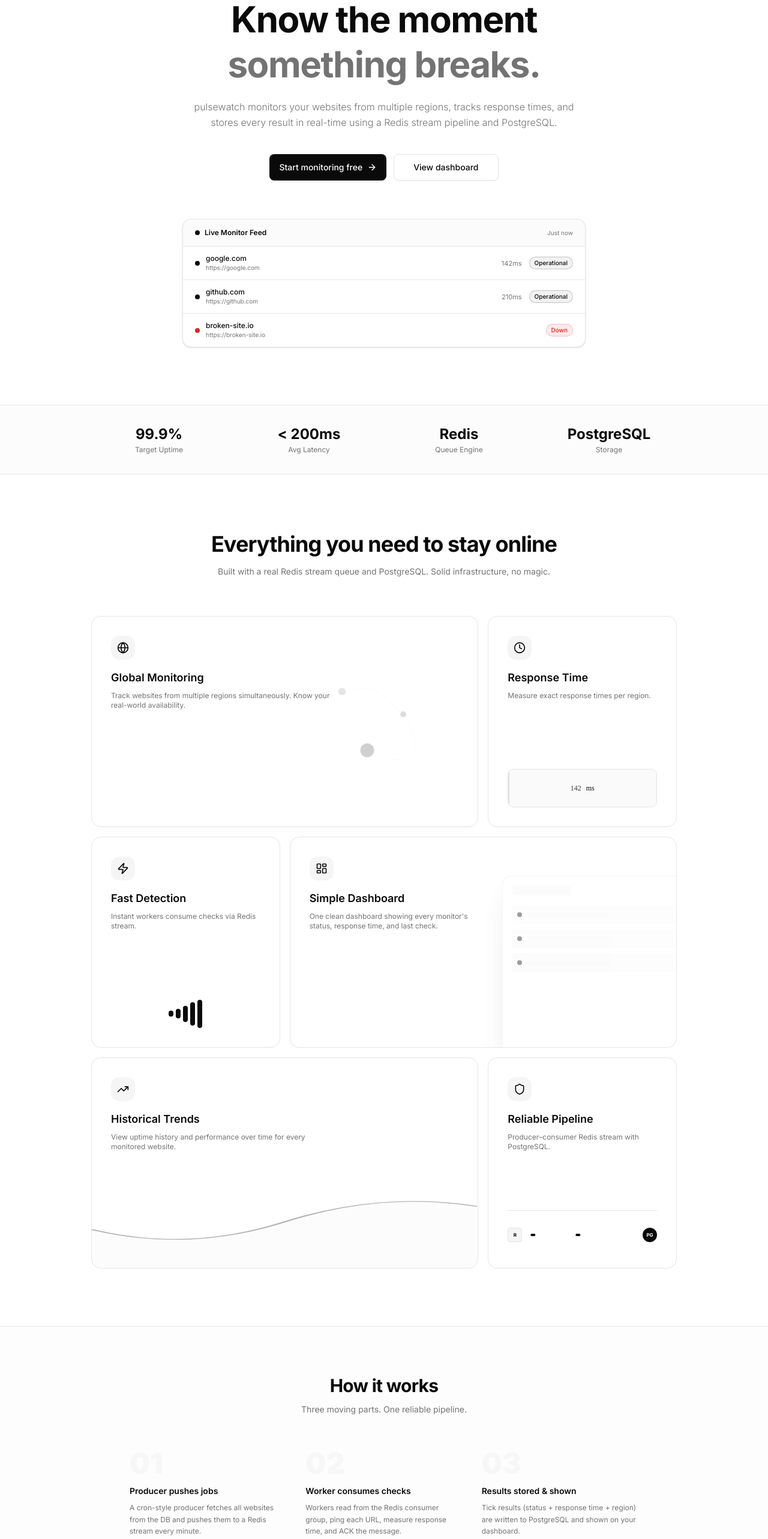
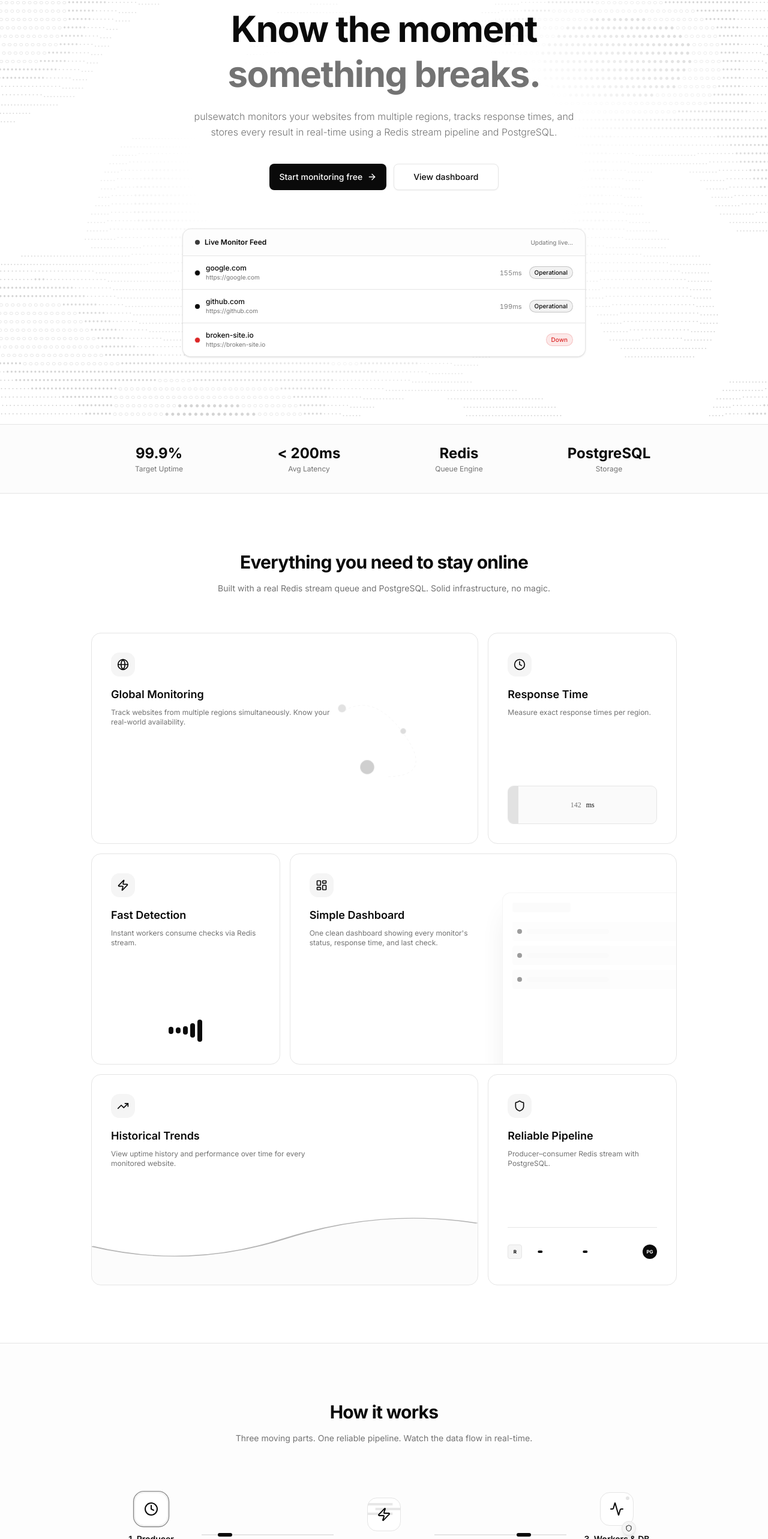
Before and after one commit to RaunaK-cap/Betteruptime, a Next.js app in the folder apps/web2/: page / in a window 1280 px wide. Shown: the part 210-2776 px from the top of the page at 60% size. Built offline with nearby package versions, Linux system fonts and the light colour scheme.

Commit message:
revamp landing page

```diff
--- a/apps/web2/app/page.tsx
+++ b/apps/web2/app/page.tsx
@@ -1,11 +1,119 @@
 "use client";
 
+import { useState, useEffect } from "react";
 import Link from "next/link";
 import { motion } from "framer-motion";
 import { Activity, ArrowRight, CheckCircle2, Globe, Clock, TrendingUp, Shield, Zap, ChevronRight, LayoutDashboard } from "lucide-react";
 import { Button } from "@/components/ui/button";
 import { ModeToggle } from "@/components/themetoggler";
 
+const ASCII_WAVE = (() => {
+  const rows = 60;
+  const cols = 300;
+  let map = "";
+  for (let y = 0; y < rows; y++) {
+    let row = "";
+    for (let x = 0; x < cols; x++) {
+      const nx = (x / cols) * 8;
+      const ny = (y / rows) * 6;
+      // Abstract wave topography math
+      const val = Math.sin(nx * 3) * Math.cos(ny * 2) + Math.sin(nx + ny) * 0.8;
+
+      if (val > 1.2) row += "●";
+      else if (val > 0.8) row += "○";
+      else if (val > 0.4) row += "•";
+      else if (val > 0) row += "·";
+      else if (val > -0.4) row += ".";
+      else row += " ";
+    }
+    map += row + "\n";
+  }
+  return map;
+})();
+
+const LiveMonitorCard = () => {
+  const [sites, setSites] = useState([
+    { id: 1, url: "google.com", baseMs: 142, currentMs: 142, status: "up" },
+    { id: 2, url: "github.com", baseMs: 210, currentMs: 210, status: "up" },
+    { id: 3, url: "broken-site.io", baseMs: 0, currentMs: 0, status: "down" },
+  ]);
+
+  // Simulate live ping updates
+  useEffect(() => {
+    const interval = setInterval(() => {
+      setSites(prev => prev.map(site => {
+        if (site.status === "down") return site;
+        // Randomly fluctuate ping by ±15ms
+        const variance = Math.floor(Math.random() * 30) - 15;
+        return { ...site, currentMs: site.baseMs + variance };
+      }));
+    }, 2000);
+    return () => clearInterval(interval);
+  }, []);
+
+  return (
+    <motion.div
+      className="mt-16 mx-auto max-w-2xl rounded-xl border border-border bg-card shadow-sm overflow-hidden text-left"
+      initial={{ opacity: 0, y: 30 }}
+      animate={{ opacity: 1, y: 0 }}
+      transition={{ delay: 0.3, duration: 0.6, ease: "easeOut" }}
+    >
+      <div className="flex items-center justify-between px-5 py-3.5 border-b border-border bg-muted/20">
+        <div className="flex items-center gap-2">
+          <motion.span
+            className="h-2 w-2 rounded-full bg-foreground"
+            animate={{ opacity: [1, 0.3, 1] }}
+            transition={{ duration: 2, repeat: Infinity }}
+          />
+          <span className="text-xs font-semibold">Live Monitor Feed</span>
+        </div>
+        <span className="text-[10px] text-muted-foreground">Updating live...</span>
+      </div>
+      <div>
+        {sites.map((site, idx) => (
+          <motion.div
+            key={site.id}
+            className="flex items-center justify-between px-5 py-3 border-b border-border last:border-0 bg-background"
+            initial={{ opacity: 0, x: -20 }}
+            animate={{ opacity: 1, x: 0 }}
+            transition={{ delay: 0.5 + idx * 0.1, duration: 0.4 }}
+          >
+            <div className="flex items-center gap-2.5">
+              <motion.span
+                className={`h-2 w-2 rounded-full shrink-0 ${site.status === "up" ? "bg-foreground" : "bg-destructive"}`}
+                animate={{ scale: [1, 1.2, 1] }}
+                transition={{ duration: 2, repeat: Infinity, delay: idx * 0.3 }}
+              />
+              <div>
+                <p className="text-xs font-medium">{site.url}</p>
+                <p className="text-[10px] text-muted-foreground">https://{site.url}</p>
+              </div>
+            </div>
+            <div className="flex items-center gap-3">
+              {site.status === "up" && (
+                <motion.span
+                  key={site.currentMs}
+                  initial={{ opacity: 0, y: -5 }}
+                  animate={{ opacity: 1, y: 0 }}
+                  className="text-[11px] text-muted-foreground tabular-nums"
+                >
+                  {site.currentMs}ms
+                </motion.span>
+              )}
+              <span className={`text-[10px] font-medium px-2 py-0.5 rounded-full border ${
+                site.status === "up"
+                  ? "bg-foreground/5 text-foreground border-foreground/20"
+                  : "bg-destructive/10 text-destructive border-destructive/20"
+              }`}>
+                {site.status === "up" ? "Operational" : "Down"}
+              </span>
+            </div>
+          </motion.div>
+        ))}
+      </div>
+    </motion.div>
+  );
+};
 
 
 export default function Landing() {
@@ -48,12 +156,21 @@ export default function Landing() {
       </header>
 
       {/* ── HERO ── */}
-      <section className="relative overflow-hidden border-b border-border">
-        {/* Grid */}
-        <div className="absolute inset-0 -z-10"
-          style={{ backgroundImage: "linear-gradient(var(--border) 1px,transparent 1px),linear-gradient(90deg,var(--border) 1px,transparent 1px)", backgroundSize: "48px 48px" }} />
+      <section className="relative overflow-hidden border-b border-border isolate">
+        {/* Typography / ASCII Background */}
+        <div
+          className="absolute inset-0 z-[-1] flex items-center justify-center overflow-hidden opacity-30 dark:opacity-40 pointer-events-none select-none"
+          style={{
+            maskImage: 'radial-gradient(ellipse at center, transparent 35%, black 75%)',
+            WebkitMaskImage: 'radial-gradient(ellipse at center, transparent 35%, black 75%)'
+          }}
+        >
+          <pre className="text-[12px] leading-[14px] tracking-[0.2em] font-mono text-muted-foreground whitespace-pre font-bold text-center">
+            {ASCII_WAVE}
+          </pre>
+        </div>
 
-        <div className="mx-auto max-w-4xl px-6 py-24 text-center">
+        <div className="relative z-10 mx-auto max-w-4xl px-6 py-28 text-center">
           <motion.div initial={{ opacity: 0, y: 20 }} animate={{ opacity: 1, y: 0 }} transition={{ duration: 0.5 }}>
             <div className="inline-flex items-center gap-1.5 rounded-full border border-border bg-muted px-3 py-1 text-[11px] font-medium text-foreground mb-6">
               <span className="h-1.5 w-1.5 rounded-full bg-foreground" />
@@ -81,45 +198,7 @@ export default function Landing() {
           </motion.div>
 
           {/* Mock monitor card */}
-          <motion.div
-            className="mt-16 mx-auto max-w-2xl rounded-xl border border-border bg-card shadow-sm overflow-hidden text-left"
-            initial={{ opacity: 0, y: 30 }}
-            animate={{ opacity: 1, y: 0 }}
-            transition={{ delay: 0.3, duration: 0.6 }}
-          >
-            <div className="flex items-center justify-between px-5 py-3.5 border-b border-border bg-muted/40">
-              <div className="flex items-center gap-2">
-                <span className="h-2 w-2 rounded-full bg-foreground" />
-                <span className="text-xs font-semibold">Live Monitor Feed</span>
-              </div>
-              <span className="text-[10px] text-muted-foreground">Just now</span>
-            </div>
-            {[
-              { url: "google.com", ms: 142, status: "up" as const },
-              { url: "github.com", ms: 210, status: "up" as const },
-              { url: "broken-site.io", ms: 0, status: "down" as const },
-            ].map(({ url, ms, status }) => (
-              <div key={url} className="flex items-center justify-between px-5 py-3 border-b border-border last:border-0">
-                <div className="flex items-center gap-2.5">
-                  <span className={`h-2 w-2 rounded-full shrink-0 ${status === "up" ? "bg-foreground" : "bg-destructive"}`} />
-                  <div>
-                    <p className="text-xs font-medium">{url}</p>
-                    <p className="text-[10px] text-muted-foreground">https://{url}</p>
-                  </div>
-                </div>
-                <div className="flex items-center gap-3">
-                  {ms > 0 && <span className="text-[11px] text-muted-foreground">{ms}ms</span>}
-                  <span className={`text-[10px] font-medium px-2 py-0.5 rounded-full border ${
-                    status === "up"
-                      ? "bg-foreground/5 text-foreground border-foreground/20"
-                      : "bg-destructive/10 text-destructive border-destructive/20"
-                  }`}>
-                    {status === "up" ? "Operational" : "Down"}
-                  </span>
-                </div>
-              </div>
-            ))}
-          </motion.div>
+          <LiveMonitorCard />
         </div>
       </section>
 
@@ -145,12 +224,18 @@ export default function Landing() {
       {/* ── FEATURES BENTO GRID ── */}
       <section id="features" className="py-24">
         <div className="mx-auto max-w-5xl px-6">
-          <div className="text-center mb-16">
-            <h2 className="text-3xl sm:text-4xl font-bold tracking-tight mb-4">Everything you need to stay online</h2>
+          <motion.div
+            className="text-center mb-16"
+            initial={{ opacity: 0, y: 30 }}
+            whileInView={{ opacity: 1, y: 0 }}
+            viewport={{ once: true, margin: "-100px" }}
+            transition={{ duration: 0.7, ease: "easeOut" }}
+          >
+            <h2 className="text-2xl sm:text-3xl font-bold tracking-tight mb-4">Everything you need to stay online</h2>
             <p className="text-sm text-muted-foreground max-w-xl mx-auto">
               Built with a real Redis stream queue and PostgreSQL. Solid infrastructure, no magic.
             </p>
-          </div>
+          </motion.div>
 
           <div className="grid grid-cols-1 md:grid-cols-3 gap-4 auto-rows-[22rem]">
             {/* 1. Global Monitoring (Span 2) */}
@@ -339,34 +424,145 @@ export default function Landing() {
         </div>
       </section>
 
-      {/* ── HOW IT WORKS ── */}
-      <section id="how-it-works" className="py-20 border-y border-border bg-muted/20">
-        <div className="mx-auto max-w-4xl px-6">
-          <div className="text-center mb-14">
-            <h2 className="text-2xl sm:text-3xl font-bold tracking-tight mb-3">How it works</h2>
-            <p className="text-sm text-muted-foreground">Three moving parts. One reliable pipeline.</p>
+      {/* ── HOW IT WORKS (ANIMATED PIPELINE) ── */}
+      <section id="how-it-works" className="py-24 border-y border-border bg-muted/20 overflow-hidden">
+        <div className="mx-auto max-w-5xl px-6">
+          <motion.div
+            className="text-center mb-20"
+            initial={{ opacity: 0, y: 30 }}
+            whileInView={{ opacity: 1, y: 0 }}
+            viewport={{ once: true, margin: "-100px" }}
+            transition={{ duration: 0.7, ease: "easeOut" }}
+          >
+            <h2 className="text-2xl sm:text-3xl font-bold tracking-tight mb-4">How it works</h2>
+            <p className="text-sm text-muted-foreground max-w-xl mx-auto">
+              Three moving parts. One reliable pipeline. Watch the data flow in real-time.
+            </p>
+          </motion.div>
+
+          <div className="relative max-w-4xl mx-auto">
+            {/* The Main Pipeline Diagram */}
+            <div className="relative flex flex-col md:flex-row items-center justify-between gap-8 md:gap-4 z-10">
+
+              {/* Node 1: Producer */}
+              <motion.div
+                className="relative flex flex-col items-center group w-full md:w-auto"
+                initial={{ opacity: 0, scale: 0.8 }}
+                whileInView={{ opacity: 1, scale: 1 }}
+                viewport={{ once: true }}
+                transition={{ duration: 0.5 }}
+              >
+                <div className="h-14 w-14 rounded-2xl border border-border bg-card flex items-center justify-center mb-3 relative z-10 group-hover:border-foreground/50 transition-colors">
+                  <Clock className="h-6 w-6 text-foreground" />
+                  {/* Pulse ring */}
+                  <motion.div className="absolute inset-0 rounded-2xl border border-foreground"
+                    animate={{ scale: [1, 1.4, 1.4], opacity: [0.8, 0, 0] }}
+                    transition={{ duration: 2, repeat: Infinity, ease: "easeOut" }}
+                  />
+                </div>
+                <div className="text-center">
+                  <h3 className="text-sm font-semibold">1. Producer</h3>
+                  <p className="text-[11px] text-muted-foreground max-w-[120px] mt-1">Fetches targets & pushes jobs every minute</p>
+                </div>
+              </motion.div>
+
+              {/* Connecting Line 1 */}
+              <div className="hidden md:block flex-1 relative h-0.5 bg-border mx-2">
+                <motion.div className="absolute left-0 top-1/2 -translate-y-1/2 h-1.5 w-6 rounded-full bg-foreground shadow-[0_0_8px_rgba(255,255,255,0.8)]"
+                  animate={{ left: ["0%", "100%"] }}
+                  transition={{ duration: 1.5, repeat: Infinity, ease: "linear" }}
+                />
+              </div>
+              <div className="md:hidden w-0.5 h-12 bg-border relative">
+                 <motion.div className="absolute top-0 left-1/2 -translate-x-1/2 w-1.5 h-6 rounded-full bg-foreground"
+                  animate={{ top: ["0%", "100%"] }}
+                  transition={{ duration: 1.5, repeat: Infinity, ease: "linear" }}
+                />
+              </div>
+
+              {/* Node 2: Redis */}
+              <motion.div
+                className="relative flex flex-col items-center group w-full md:w-auto"
+                initial={{ opacity: 0, scale: 0.8 }}
+                whileInView={{ opacity: 1, scale: 1 }}
+                viewport={{ once: true }}
+                transition={{ duration: 0.5, delay: 0.2 }}
+              >
+                <div className="h-14 w-14 rounded-2xl border border-border bg-card flex items-center justify-center mb-3 relative z-10 overflow-hidden group-hover:border-foreground/50 transition-colors">
+                  <Zap className="h-6 w-6 text-foreground relative z-10" />
+                  {/* Internal scrolling stream */}
+                  <div className="absolute inset-0 opacity-10 flex flex-col gap-1 pt-2">
+                     <motion.div className="h-1 w-full bg-foreground" animate={{ x: [-20, 20] }} transition={{ duration: 1, repeat: Infinity, ease: "linear" }} />
+                     <motion.div className="h-1 w-full bg-foreground" animate={{ x: [20, -20] }} transition={{ duration: 1, repeat: Infinity, ease: "linear" }} />
+                     <motion.div className="h-1 w-full bg-foreground" animate={{ x: [-20, 20] }} transition={{ duration: 1, repeat: Infinity, ease: "linear" }} />
+                  </div>
+                </div>
+                <div className="text-center">
+                  <h3 className="text-sm font-semibold">2. Redis Stream</h3>
+                  <p className="text-[11px] text-muted-foreground max-w-[120px] mt-1">Acts as the fast, reliable job queue</p>
+                </div>
+              </motion.div>
+
+              {/* Connecting Line 2 */}
+              <div className="hidden md:block flex-1 relative h-0.5 bg-border mx-2">
+                <motion.div className="absolute left-0 top-1/2 -translate-y-1/2 h-1.5 w-6 rounded-full bg-foreground shadow-[0_0_8px_rgba(255,255,255,0.8)]"
+                  animate={{ left: ["0%", "100%"] }}
+                  transition={{ duration: 1.5, delay: 0.75, repeat: Infinity, ease: "linear" }}
+                />
+              </div>
+              <div className="md:hidden w-0.5 h-12 bg-border relative">
+                 <motion.div className="absolute top-0 left-1/2 -translate-x-1/2 w-1.5 h-6 rounded-full bg-foreground"
+                  animate={{ top: ["0%", "100%"] }}
+                  transition={{ duration: 1.5, delay: 0.75, repeat: Infinity, ease: "linear" }}
+                />
+              </div>
+
+              {/* Node 3: Worker & DB */}
+              <motion.div
+                className="relative flex flex-col items-center group w-full md:w-auto"
+                initial={{ opacity: 0, scale: 0.8 }}
+                whileInView={{ opacity: 1, scale: 1 }}
+                viewport={{ once: true }}
+                transition={{ duration: 0.5, delay: 0.4 }}
+              >
+                <div className="relative">
+                  <div className="h-14 w-14 rounded-2xl border border-border bg-card flex items-center justify-center mb-3 relative z-10 group-hover:border-foreground/50 transition-colors">
+                    <Activity className="h-6 w-6 text-foreground" />
+                    {/* Activity ping */}
+                    <motion.div className="absolute right-1.5 top-1.5 h-1.5 w-1.5 rounded-full bg-foreground"
+                      animate={{ opacity: [1, 0, 1] }}
+                      transition={{ duration: 0.5, repeat: Infinity, repeatDelay: 1 }}
+                    />
+                  </div>
+                  {/* Database badge attached to worker */}
+                  <div className="absolute -bottom-1 -right-1 h-6 w-6 rounded-full border border-border bg-muted flex items-center justify-center shadow-lg z-20">
+                    <Shield className="h-3 w-3 text-foreground" />
+                  </div>
+                </div>
+                <div className="text-center">
+                  <h3 className="text-sm font-semibold">3. Workers & DB</h3>
+                  <p className="text-[11px] text-muted-foreground max-w-[120px] mt-1">Pings URLs, records ms, writes to PostgreSQL</p>
+                </div>
+              </motion.div>
+
+            </div>
+
+            {/* Background connection path for visual styling */}
+            <div className="absolute top-10 left-[10%] right-[10%] h-32 rounded-[2rem] border-t border-x border-border/30 -z-10 hidden md:block" />
           </div>
 
-          <div className="grid sm:grid-cols-3 gap-8">
-            {[
-              { step: "01", title: "Producer pushes jobs", desc: "A cron-style producer fetches all websites from the DB and pushes them to a Redis stream every minute." },
-              { step: "02", title: "Worker consumes checks", desc: "Workers read from the Redis consumer group, ping each URL, measure response time, and ACK the message." },
-              { step: "03", title: "Results stored & shown", desc: "Tick results (status + response time + region) are written to PostgreSQL and shown on your dashboard." },
-            ].map(({ step, title, desc }) => (
-              <div key={step}>
-                <p className="text-5xl font-black text-muted/80 mb-3">{step}</p>
-                <h3 className="text-sm font-semibold mb-2">{title}</h3>
-                <p className="text-xs text-muted-foreground leading-relaxed">{desc}</p>
-              </div>
-            ))}
-          </div>
         </div>
       </section>
 
       {/* ── CTA ── */}
-      <section className="py-20">
+      <section className="py-24 border-t border-border">
         <div className="mx-auto max-w-xl px-6 text-center">
-          <motion.div initial={{ opacity: 0, y: 20 }} whileInView={{ opacity: 1, y: 0 }} viewport={{ once: true }}>
+          <motion.div
+            initial={{ opacity: 0, y: 30 }}
+            whileInView={{ opacity: 1, y: 0 }}
+            viewport={{ once: true, margin: "-100px" }}
+            transition={{ duration: 0.7, ease: "easeOut" }}
+          >
             <h2 className="text-2xl sm:text-3xl font-bold tracking-tight mb-4">Ready to monitor your websites?</h2>
             <p className="text-sm text-muted-foreground mb-8">
               Create a free account and start seeing real-time uptime checks in under 2 minutes.
```
